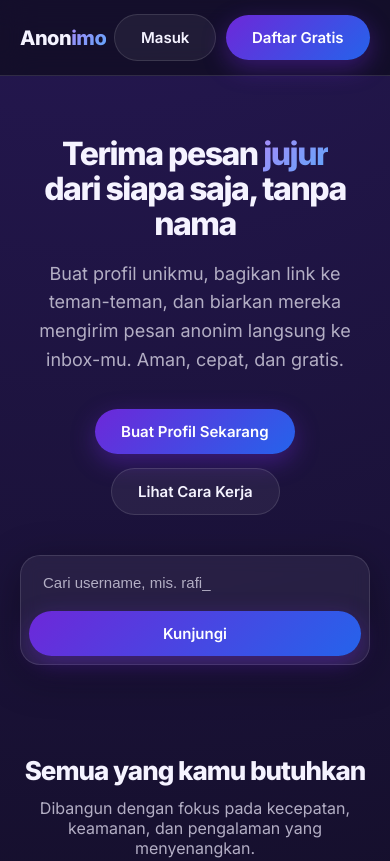
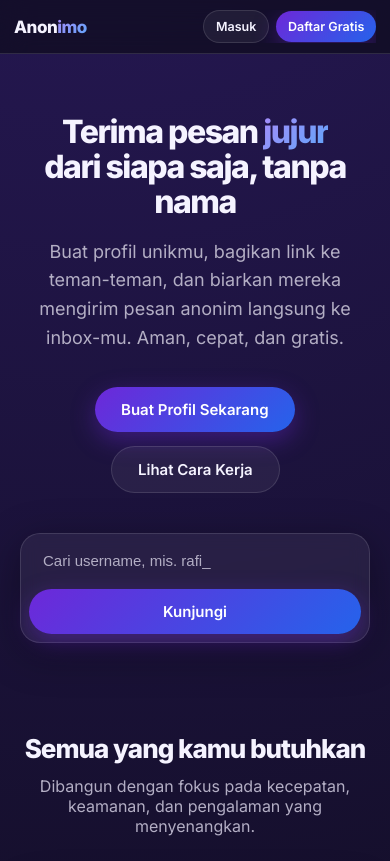
Before and after one commit to ApisAjh/Anonimo, a website: page public/index.html in a window 390 px wide. Shown: the top 861 px of the page. Drawn offline with Linux system fonts and the light colour scheme.

Commit message:
Update style.css

```diff
--- a/public/css/style.css
+++ b/public/css/style.css
@@ -102,10 +102,21 @@ a { color: inherit; text-decoration: none; }
   -webkit-backdrop-filter: blur(14px);
   border-bottom: 1px solid var(--border-glass);
 }
-.navbar .container { display: flex; align-items: center; justify-content: space-between; }
-.brand { font-size: 20px; font-weight: 800; letter-spacing: -0.5px; }
+.navbar .container { display: flex; align-items: center; justify-content: space-between; gap: 12px; }
+.brand { font-size: 20px; font-weight: 800; letter-spacing: -0.5px; flex-shrink: 0; }
 .brand span { background: linear-gradient(135deg, #a78bfa, #60a5fa); -webkit-background-clip: text; background-clip: text; color: transparent; }
-.nav-links { display: flex; align-items: center; gap: 10px; }
+.nav-links {
+  display: flex;
+  align-items: center;
+  gap: 10px;
+  overflow-x: auto;
+  -webkit-overflow-scrolling: touch;
+  scrollbar-width: none;
+  min-width: 0;
+}
+.nav-links::-webkit-scrollbar { display: none; }
+.nav-links .btn,
+.nav-links .profile-link-pill { flex-shrink: 0; white-space: nowrap; }
 
 /* ---------- Hero ---------- */
 .hero {
@@ -396,6 +407,12 @@ footer {
   .hero { padding: 60px 0 40px; }
   .hero-username-form { flex-direction: column; }
   section { padding: 50px 0; }
+
+  .navbar { padding: 10px 0; }
+  .navbar .container { padding: 0 14px; }
+  .brand { font-size: 17px; }
+  .nav-links { gap: 6px; }
+  .nav-links .btn { padding: 8px 12px; font-size: 12.5px; }
 }
 
 html{scroll-behavior:smooth;}body{overflow-x:hidden;}*{backface-visibility:hidden;-webkit-font-smoothing:antialiased;}
```
